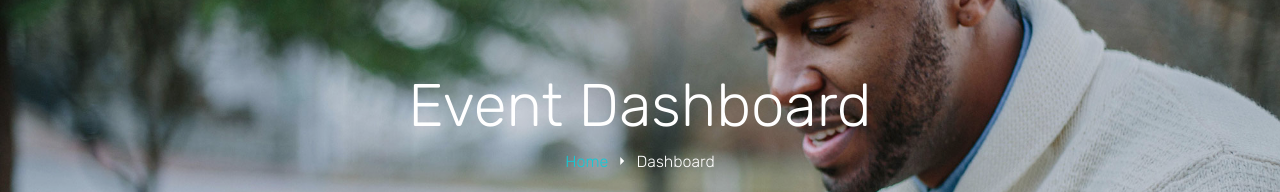
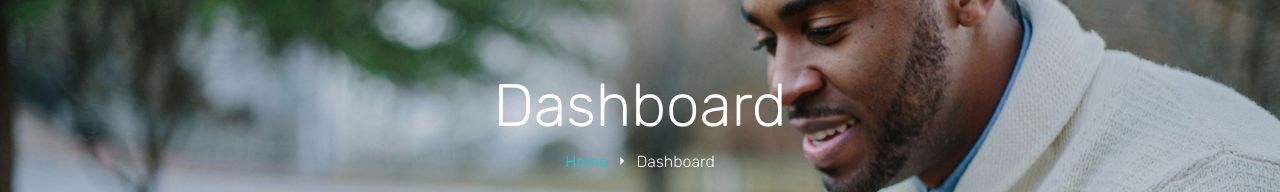
Before and after one commit to Danielle504/CollegeConnect, a plain HTML site: page Web Server 2/university/blog.html in a window 1280 px wide. Shown: the part 213-405 px from the top of the page. Drawn offline with Linux system fonts and the light colour scheme; files whose address does not match are found by name.

Commit message:
minor changes

```diff
--- a/Web Server 2/university/blog.html
+++ b/Web Server 2/university/blog.html
@@ -62,7 +62,7 @@
           <div class="col-md-7 text-center">
 
             <div class="mb-5 element-animate">
-              <h1 class="mb-2">Event Dashboard</h1>
+              <h1 class="mb-2">Dashboard</h1>
               <p class="bcrumb"><a href="index.html">Home</a> <span class="sep ion-android-arrow-dropright px-2"></span>  <span class="current">Dashboard</span></p>
             </div>
 
```
Also changed, not shown: Web Server 2/university/about.html (+0 -1 lines).
